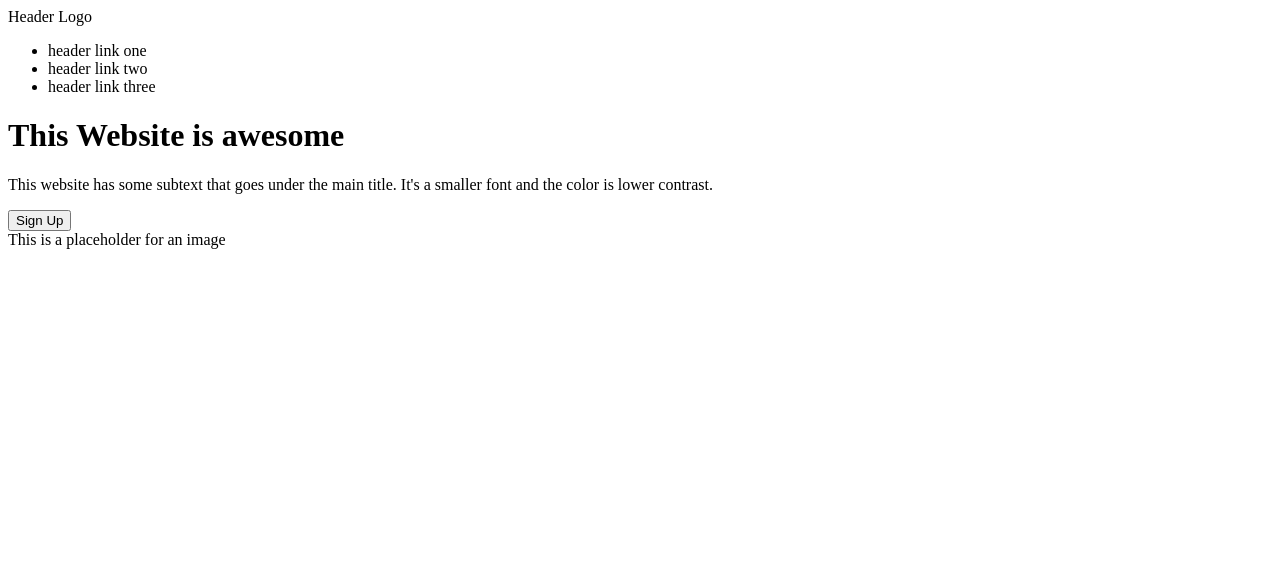
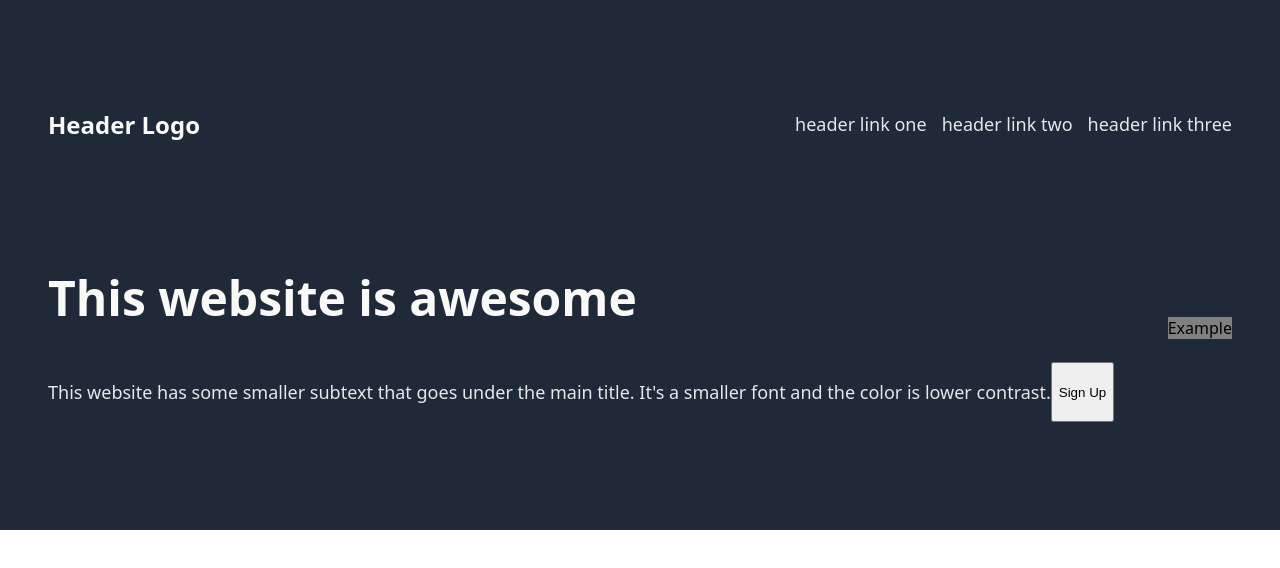
Before and after one commit to coloradolevi/landing-page, a plain HTML site: page index.html in a window 1280 px wide. Drawn offline with Linux system fonts and the light colour scheme.

Commit message:
Make style rules for section1

```diff
--- a/index.html
+++ b/index.html
@@ -6,25 +6,26 @@
     <link rel="stylesheet" href="styles.css">
   </head>
   <body>
-    <div class="section-hero">
+    <div class="section1">
       <header>
         <nav>
-          <div class="Logo">Header Logo</div>
-          <ul class="header-links">
+          <div class="header logo">Header Logo</div>
+          <ul class="header links subtext">
             <li>header link one</li>
             <li>header link two</li>
             <li>header link three</li>
           </ul>
         </nav>
       </header>
-      <div class="hero">
-        <div class="content">
-          <h1 class="hero-text">This Website is awesome</h1>
-          <p class="text hero-subtext">This website has some subtext that goes under the main title. It's a smaller font and the color is lower contrast.</p>
-          <button>Sign Up</button>
+      <div class="hero-container">
+        <div class="image">Example</div>
+          <div class="content">
+            <h1 id="hero-text">This website is awesome</h1>
+            <p class="hero subtext">This website has some smaller subtext that goes under the main title. It's a smaller font and the color is lower contrast.</p>
+            <button>Sign Up</button>
+          </div>
         </div>
-        <div class="image">This is a placeholder for an image</div>
-      </div>
     </div>
+    <footer></footer>
   </body>
 </html>
--- a/styles.css
+++ b/styles.css
@@ -0,0 +1,73 @@
+body {
+  font-family: system-ui, -apple-system, BlinkMacSystemFont, 'Segoe UI', Roboto, Oxygen, Ubuntu, Cantarell, 'Open Sans', 'Helvetica Neue', sans-serif;
+  margin:0;
+  display:flex;
+  flex-direction: column;
+  justify-content: space-between;
+  height: 100vh;
+}
+
+.section1,
+footer {
+  background-color: #1F2937;
+}
+
+.section1 {
+  height: 500px;
+  padding: 15px 48px;
+  display:flex;
+  flex-direction: column;
+  justify-content: space-evenly
+
+}
+
+.hero-container {
+  display:flex;
+  flex-direction: row-reverse;
+  align-items: center;
+  height: 500px1;
+}
+
+.hero-container div {
+  display:flex;
+  flex-wrap: wrap;
+}
+
+
+.hero-container .image {
+  flex: 1;
+  background-color: grey;
+}
+
+nav {
+  display:flex;
+  align-items:center;
+  justify-content: space-between;
+}
+
+ul {
+  display:flex;
+  list-style: none;
+  padding:0;
+  margin:0;
+  gap: 15px;
+}
+.header.logo,
+#hero-text {
+  color: #F9FAF8;
+}
+
+.header.logo {
+  font-size: 24px;
+  font-weight: bold;
+}
+
+#hero-text {
+  font-size:48px;
+  font-weight: bolder;
+}
+
+.subtext {
+  font-size:18px;
+  color: #E5E7EB;
+}
```
Also changed, not shown: 1 other file.
